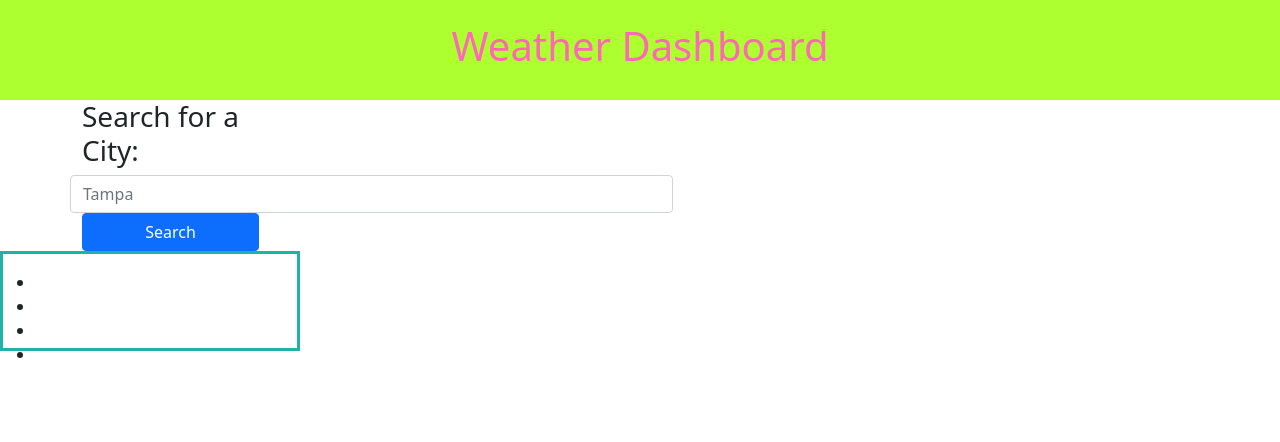
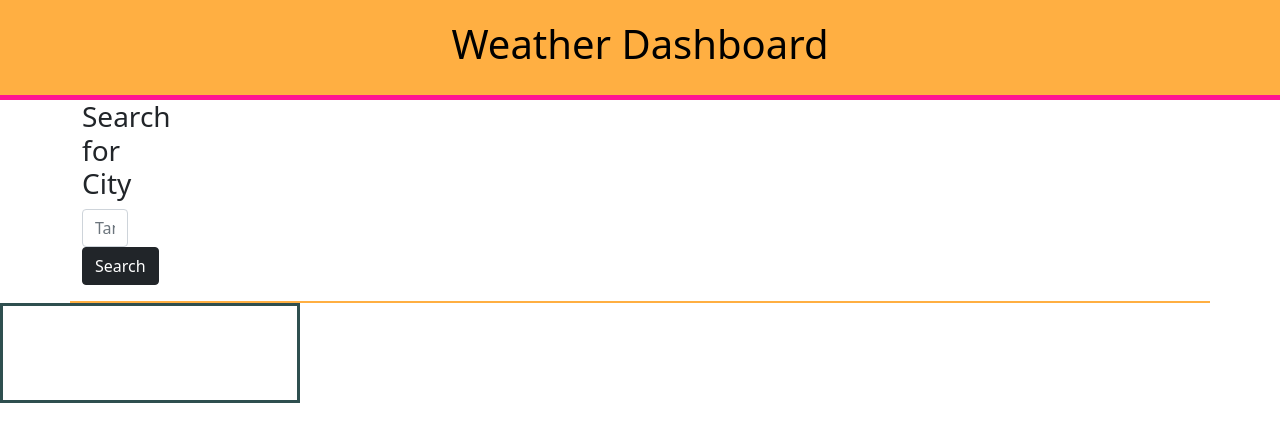
Before and after one commit to sammcowen/weather-dashboard, a plain HTML site: page index.html in a window 1280 px wide. Drawn offline with nearby package versions, Linux system fonts and the light colour scheme.

Commit message:
changed skeleton colors. trying to create flexbox divs

```diff
--- a/assets/css/style.css
+++ b/assets/css/style.css
@@ -2,34 +2,46 @@
     display:flex;
     flex-direction:row;
     justify-content: center;
-    background-color: greenyellow;
-    color:hotpink;
+    background-color: #ffaf42;
+    color:black;
     height: 100px;
     align-items: center;
+    border-bottom: 5px solid deeppink;
 }
 .container {
     display: flex;
     flex-direction: column;
     align-items: flex-start;
+    border-bottom: 2px solid #ffaf42;
+    box-sizing: border-box;
+
 
 }
+
+
 .search {
     justify-content: center;
     align-self: row;
 }
+ul {
+    list-style: none;
+}
 .container2 {
-    border:3px solid lightseagreen;
+    border:3px solid darkslategray;
     height: 100px;
     width: 300px;
 }
 .uvLow {
     background-color: limegreen;
+    border-radius: 10px;
 }
 
 .uvMod {
     background: yellow;
+    border-radius: 10px;
 }
 
 .uvSevere {
     background-color: red;
+    border-radius: 10px;
 }
--- a/index.html
+++ b/index.html
@@ -12,18 +12,21 @@
     <div class="header">
         <h1>Weather Dashboard</h1>
     </div>
+
     <div class="container">
-
         <div class="row">
-            <div class="col-4 justify-content-start">
-            <h3 class="search">Search for a City:</h3>
-            </div>
-            <input id="input"class="form-control form-control-md" type="text" placeholder="Tampa" aria-label=".form-control-md example">
-            <div class="d-grid gap-2 col-4">
-                <button class="btn btn-primary" type="button">Search</button>
-              </div>
+        <div class="mb-3 col-3">
+            <h3>Search for City</h3>
+            <input type="text" class="form-control form-control lg" id="input" placeholder="Tampa">
+            <div class="row">
+            <div class="col-3">
+                <button class="btn btn-dark" type="button">Search</button>
+        </div>
+        </div>
+        </div>
         </div>
     </div>
+
     <div class="container2">
         <h2 id="currentCity"></h2>
         <h2 id="currentDate"></h2>
```
